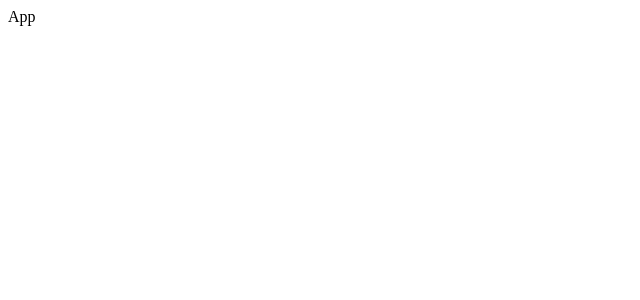
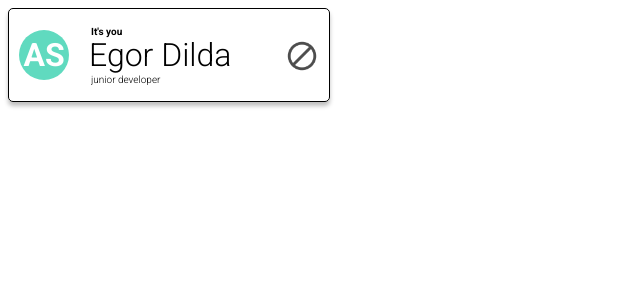
Before and after one commit to Uladzimir86/pointing-poker, a React (Create React App) app in the folder front/: page / in a window 1280 px wide. Shown: the top 300 px of the page, without its empty margins (0-640 px from the left). Built offline with nearby package versions, Linux system fonts and the light colour scheme.

Commit message:
feat: create player cardd

```diff
--- a/front/src/App.tsx
+++ b/front/src/App.tsx
@@ -1,9 +1,10 @@
 import React from 'react';
+import PlayerCard from './UI-components/player-card/player-card';
 
 function App() {
   return (
     <div className="App">
-      App
+      <PlayerCard />
     </div>
   );
 }
--- /dev/null
+++ b/front/src/UI-components/player-card/player-card.scss
@@ -0,0 +1,64 @@
+.player-card {
+  position: relative;
+  display: flex;
+  align-items: center;
+  width: 300px;
+  height: 72px;
+  border-radius: 5px;
+  border: 1px solid black;
+  box-shadow: 0px 4px 4px rgba(0, 0, 0, 0.25);
+  padding: 10px;
+  font-family: 'Roboto', sans-serif;
+  line-break: 125%;
+  &__foto-container {
+    display: flex;
+    align-items: center;
+    width: 50px;
+    height: 50px;
+    border-radius: 50%;
+    background: #60DABF;
+    margin-right: 20px;
+  }
+  &__foto {
+    display: block;
+    margin: auto;
+    width: fit-content;
+    color: #ffffff;
+    font-size: 32px;
+    font-weight: 700;
+  }
+  &__text-container {
+    position: relative;
+    padding-top: 10px;
+  }
+  &__name {
+    font-size: 32px;
+    font-weight: 300;
+    overflow: hidden;
+  }
+  &__name-above {
+    position: absolute;
+    top: 0px;
+    font-size: 10px;
+    font-weight: 700;
+    margin-left: 2px;
+  }
+  &__position {
+    font-size: 10px;
+    font-weight: 300;
+    margin-left: 2px;
+    overflow: hidden;
+  }
+  &__button {
+    position: absolute;
+    top: 30px;
+    right: 10px;
+    width: 34px;
+    height: 34px;
+    background-image: url(./block_black_button.png);
+    background-size: contain;
+    border: none;
+    background-color: transparent;
+    cursor: pointer;
+  }
+}
--- /dev/null
+++ b/front/src/UI-components/player-card/player-card.tsx
@@ -0,0 +1,30 @@
+import React from 'react';
+import './player-card.scss';
+
+const PlayerCard = () => {
+  const foto = 'AS';
+  const name = 'Egor Dilda';
+  const position = 'junior developer';
+  const btn = false;
+  const above = false;
+  const deletePlayerCard = () => {
+    console.log('deletePlayerCard');
+  }
+  return (
+    <div className="player-card">
+      <div className="player-card__foto-container">
+        <div className="player-card__foto">
+          {foto}
+        </div>
+      </div>
+      <div className="player-card__text-container">
+        <div className="player-card__name-above" hidden={above}>It's you</div>
+        <div className="player-card__name">{name}</div>
+        <div className="player-card__position">{position}</div>
+      </div>
+      <button type="button" className="player-card__button" onClick={deletePlayerCard} hidden={btn}></button>
+    </div>
+  )
+}
+
+export default PlayerCard;
--- a/front/src/index.scss
+++ b/front/src/index.scss
@@ -0,0 +1 @@
+@import url('https://fonts.googleapis.com/css2?family=Roboto:ital,wght@0,300;0,400;0,500;0,700;1,300;1,400;1,500;1,700&display=swap');
```
Also changed, not shown: front/src/UI-components/player-card/block_black_button.png (added).
